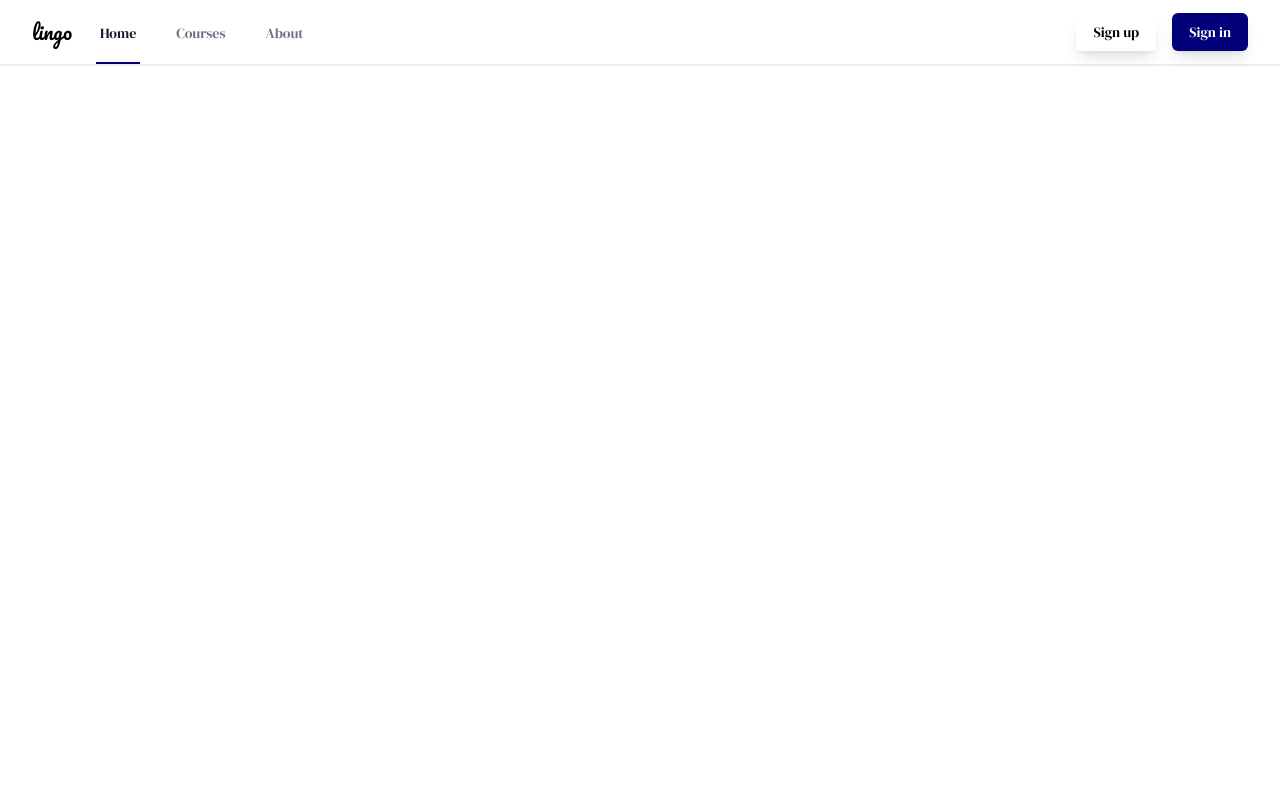
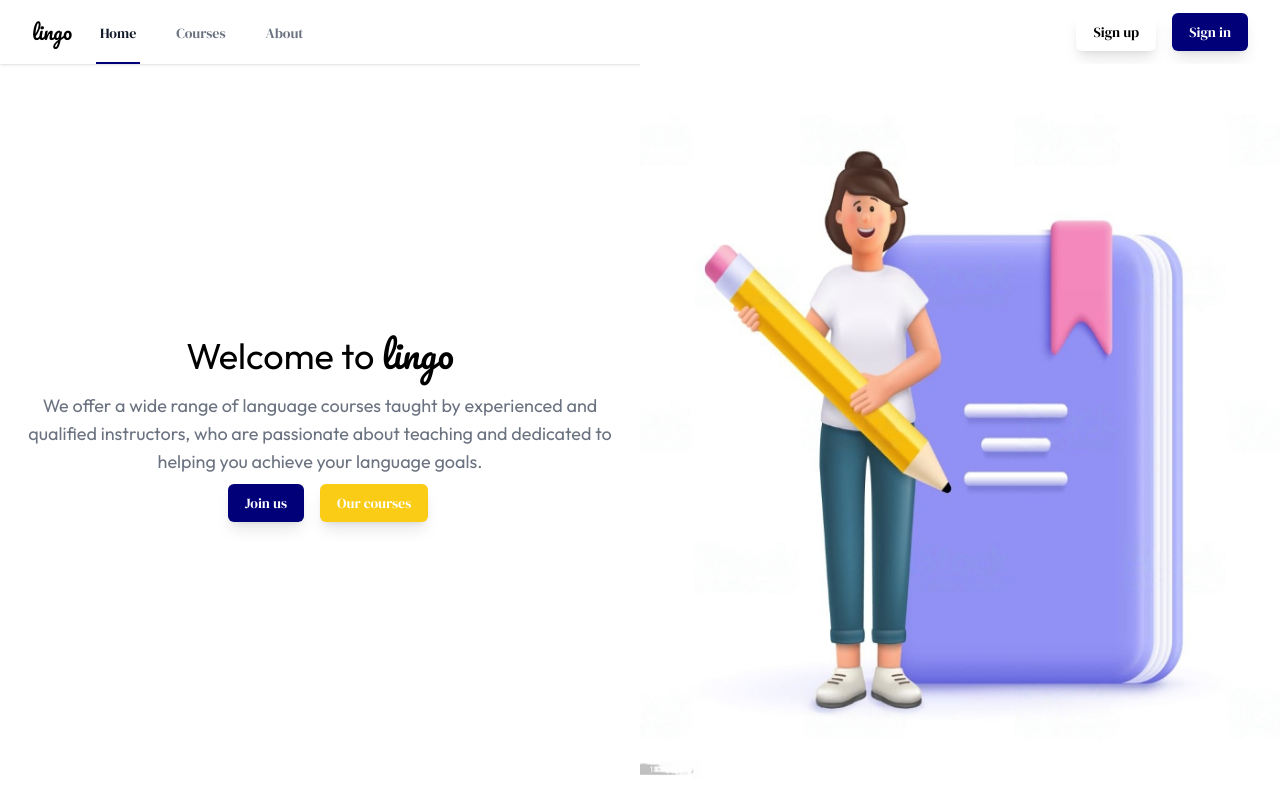
Before and after one commit to irriz-jayy/lingo, a React (Create React App) app: page / in a window 1280 px wide. Built offline with nearby package versions, Linux system fonts and the light colour scheme.

Commit message:
completed landing page

```diff
--- a/src/App.js
+++ b/src/App.js
@@ -1,10 +1,12 @@
 import "./App.css";
+import Landingpage from "./components/Landingpage";
 import Navbar from "./components/Navbar";
 
 function App() {
   return (
     <div className="App">
       <Navbar />
+      <Landingpage />
     </div>
   );
 }
--- /dev/null
+++ b/src/components/Landingpage.jsx
@@ -0,0 +1,44 @@
+import React from "react";
+import hero from "../assets/hero.jpeg";
+
+function Landingpage() {
+  return (
+    <>
+      <div className="flex h-[90vh] flex-col sm:flex-col lg:flex-row">
+        <div className="flex flex-col items-center justify-center w-full h-1/2  sm:w-full sm:h-1/2 lg:w-1/2 lg:h-full">
+          <div className="font-paragraph text-4xl text-black p-2">
+            Welcome to <span className="font-logo">lingo</span>
+          </div>
+          <div className="font-paragraph text-lg text-gray-500 p-2">
+            We offer a wide range of language courses taught by experienced and
+            qualified instructors, who are passionate about teaching and
+            dedicated to helping you achieve your language goals.
+          </div>
+          <div className="flex">
+            <div className="flex-shrink-0 ml-4">
+              <button
+                type="button"
+                className="relative font-heading bg-button inline-flex items-center rounded-md border border-transparent  px-4 py-2 text-sm font-medium text-white shadow-lg hover:bg-button2  focus:outline-none focus:ring-2 focus:ring-indigo-500 focus:ring-offset-2"
+              >
+                <span>Join us</span>
+              </button>
+            </div>
+            <div className="flex-shrink-0 ml-4">
+              <button
+                type="button"
+                className="relative font-heading bg-yellow-400 inline-flex items-center rounded-md border border-transparent  px-4 py-2 text-sm font-medium text-white shadow-lg hover:bg-yellow-600  focus:outline-none focus:ring-2 focus:ring-indigo-500 focus:ring-offset-2"
+              >
+                <span>Our courses</span>
+              </button>
+            </div>
+          </div>
+        </div>
+        <div className="w-full h-1/2  sm:w-full sm:h-1/2 lg:w-1/2 lg:h-full relative">
+          <img src={hero} className="w-full h-full object-fit-cover" alt="" />
+        </div>
+      </div>
+    </>
+  );
+}
+
+export default Landingpage;
```
Also changed, not shown: src/assets/hero.jpeg (added).
